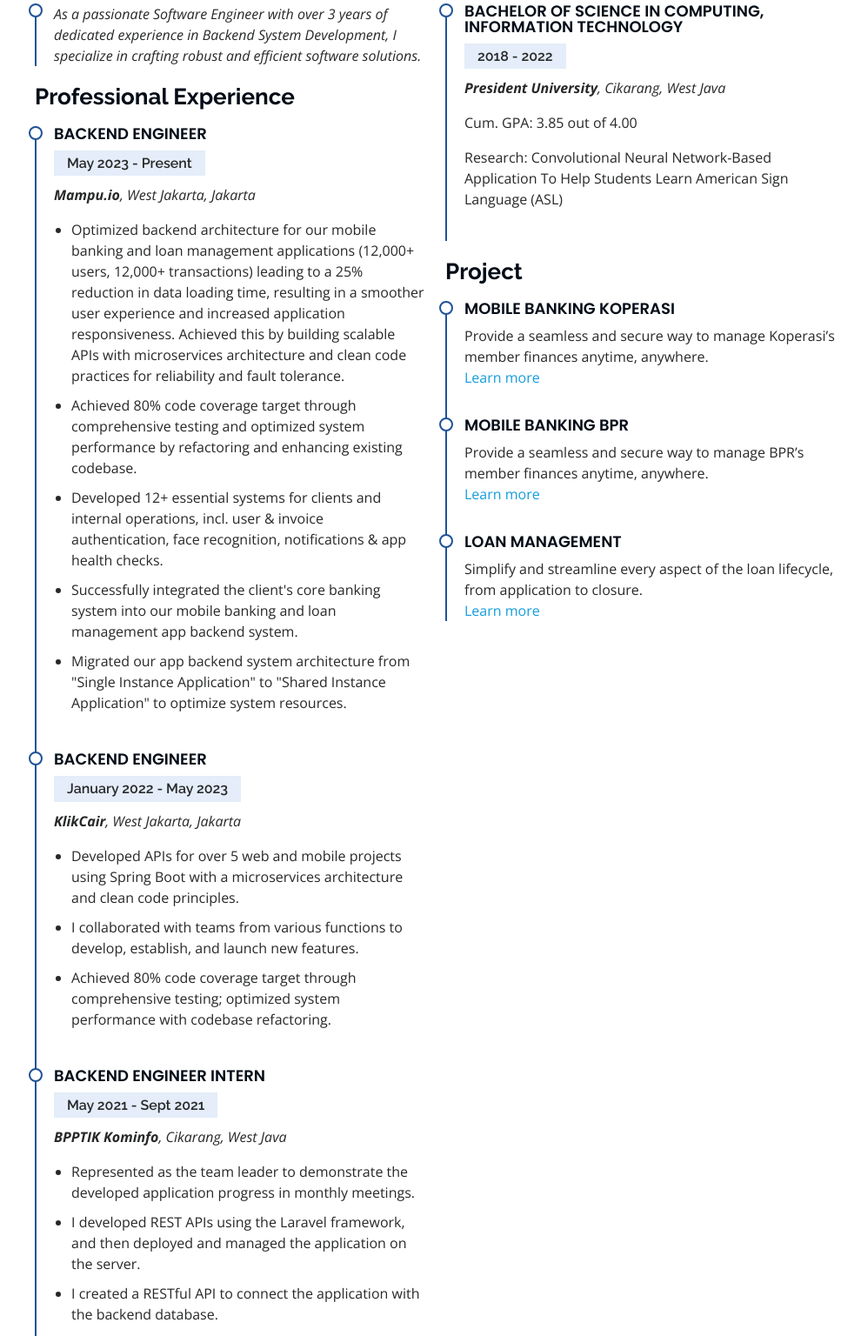
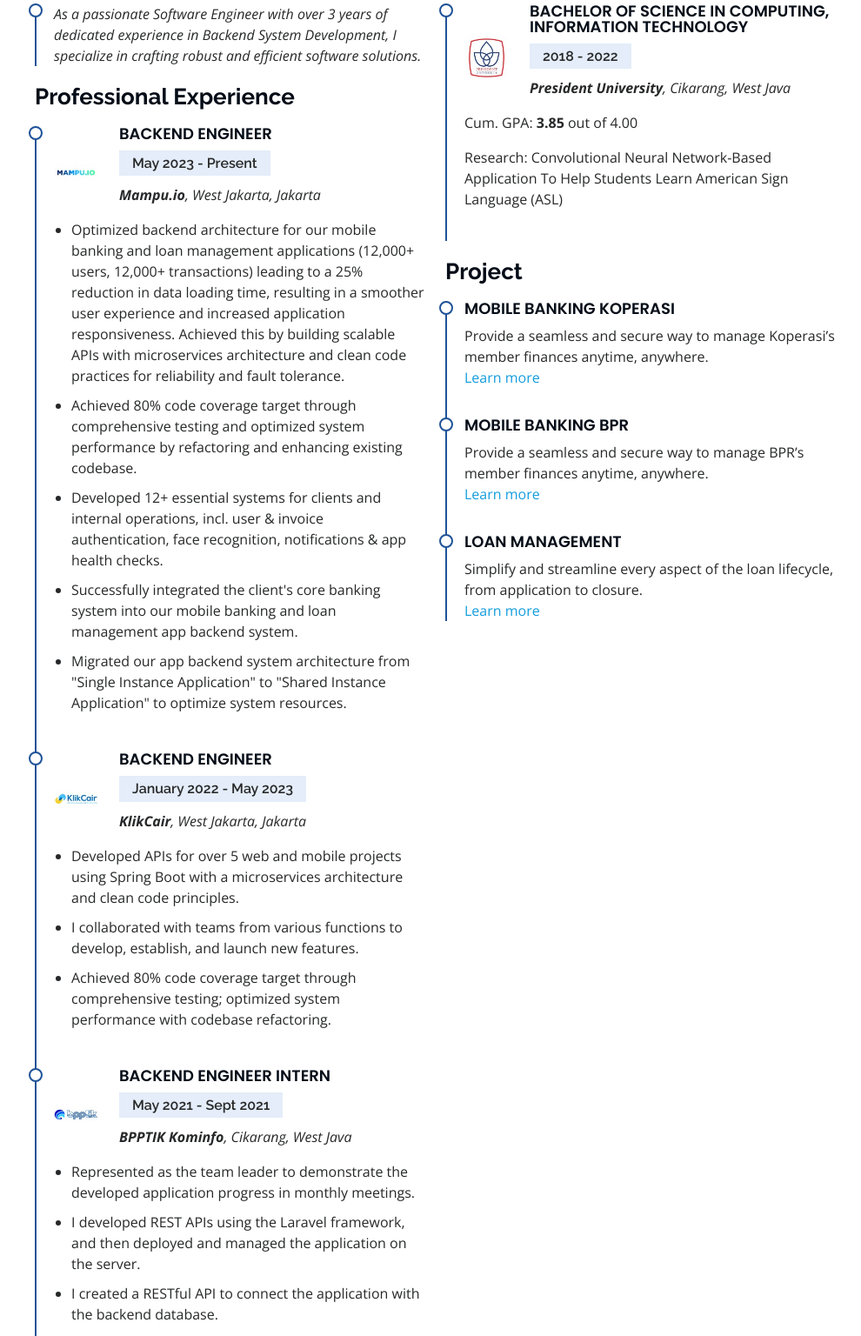
Before and after one commit to luthfisauqi17/luthfisauqi17.github.io, a plain HTML site: page index.html in a window 1280 px wide. Shown: the part 2391-3927 px from the top of the page at 87% size, without its empty margins (290-1280 px from the left). Drawn offline with nearby package versions, Linux system fonts and the light colour scheme.

Commit message:
Add experience company logo image

```diff
--- a/index.html
+++ b/index.html
@@ -311,11 +311,22 @@
 
               <h3 class="resume-title">Professional Experience</h3>
               <div class="resume-item">
+                <div class="row align-items-center">
+                  <div class="col-2 text-center">
+                    <img
+                      class="img-fluid border border-0"
+                      src="assets/img/resume/mampu.jpeg"
+                      alt="Mampu.io"
+                    />
+                  </div>
+                  <div class="col-10">
                     <h4>Backend Engineer</h4>
                     <h5>May 2023 - Present</h5>
                     <p>
                       <em><strong>Mampu.io</strong>, West Jakarta, Jakarta</em>
                     </p>
+                  </div>
+                </div>
                 <ul>
                   <li>
                     Optimized backend architecture for our mobile banking and
@@ -349,11 +360,22 @@
                 </ul>
               </div>
               <div class="resume-item">
+                <div class="row align-items-center">
+                  <div class="col-2 text-center">
+                    <img
+                      class="img-fluid border border-0"
+                      src="assets/img/resume/klikcair.jpeg"
+                      alt="Mampu.io"
+                    />
+                  </div>
+                  <div class="col-10">
                     <h4>Backend Engineer</h4>
                     <h5>January 2022 - May 2023</h5>
                     <p>
                       <em><strong>KlikCair</strong>, West Jakarta, Jakarta </em>
                     </p>
+                  </div>
+                </div>
                 <ul>
                   <li>
                     Developed APIs for over 5 web and mobile projects using
@@ -372,11 +394,24 @@
                 </ul>
               </div>
               <div class="resume-item">
+                <div class="row align-items-center">
+                  <div class="col-2 text-center">
+                    <img
+                      class="img-fluid border border-0"
+                      src="assets/img/resume/bpptik.jpeg"
+                      alt="Mampu.io"
+                    />
+                  </div>
+                  <div class="col-10">
                     <h4>Backend Engineer Intern</h4>
                     <h5>May 2021 - Sept 2021</h5>
                     <p>
-                  <em><strong>BPPTIK Kominfo</strong>, Cikarang, West Java </em>
+                      <em
+                        ><strong>BPPTIK Kominfo</strong>, Cikarang, West Java
+                      </em>
                     </p>
+                  </div>
+                </div>
                 <ul>
                   <li>
                     Represented as the team leader to demonstrate the developed
@@ -393,6 +428,15 @@
                 </ul>
               </div>
               <div class="resume-item">
+                <div class="row align-items-center">
+                  <div class="col-2 text-center">
+                    <img
+                      class="img-fluid border border-0"
+                      src="assets/img/resume/presuniv.jpeg"
+                      alt="Mampu.io"
+                    />
+                  </div>
+                  <div class="col-10">
                     <h4>Teaching Assistant for Coding and Big Data</h4>
                     <h5>Jan 2021 - May 2021</h5>
                     <p>
@@ -401,6 +445,8 @@
                         Java</em
                       >
                     </p>
+                  </div>
+                </div>
                 <ul>
                   <li>
                     Help lecturer to teach student to code using Python and
@@ -409,11 +455,25 @@
                 </ul>
               </div>
               <div class="resume-item">
+                <div class="row align-items-center">
+                  <div class="col-2 text-center">
+                    <img
+                      class="img-fluid border border-0"
+                      src="assets/img/resume/pumacomputing.jpeg"
+                      alt="Mampu.io"
+                    />
+                  </div>
+                  <div class="col-10">
                     <h4>Web Developer and Computer Club Mentor</h4>
                     <h5>Jan 2019 - Jan 2020</h5>
                     <p>
-                  <em><strong>PUMA Computing</strong>, Cikarang, West Java</em>
+                      <em
+                        ><strong>PUMA Computing</strong>, Cikarang, West
+                        Java</em
+                      >
                     </p>
+                  </div>
+                </div>
                 <ul>
                   <li>
                     Member of Student Development team and teaching in weekly
@@ -431,6 +491,15 @@
             <div class="col-lg-6" data-aos="fade-up" data-aos-delay="100">
               <h3 class="resume-title">Education</h3>
               <div class="resume-item">
+                <div class="row align-items-center">
+                  <div class="col-2 text-center">
+                    <img
+                      class="img-fluid border border-0"
+                      src="assets/img/resume/presuniv.jpeg"
+                      alt="Mampu.io"
+                    />
+                  </div>
+                  <div class="col-10">
                     <h4>
                       Bachelor of Science in Computing, Information Technology
                     </h4>
@@ -441,7 +510,9 @@
                         Java</em
                       >
                     </p>
-                <p>Cum. GPA: 3.85 out of 4.00</p>
+                  </div>
+                </div>
+                <p>Cum. GPA: <strong>3.85</strong> out of 4.00</p>
                 <p>
                   Research: Convolutional Neural Network-Based Application To
                   Help Students Learn American Sign Language (ASL)
```
Also changed, not shown: assets/img/resume/bpptik.jpeg (added), assets/img/resume/klikcair.jpeg (added), assets/img/resume/mampu.jpeg (added), assets/img/resume/presuniv.jpeg (added), assets/img/resume/pumacomputing.jpeg (added). Lines whose indentation alone changed are shown as unchanged.
